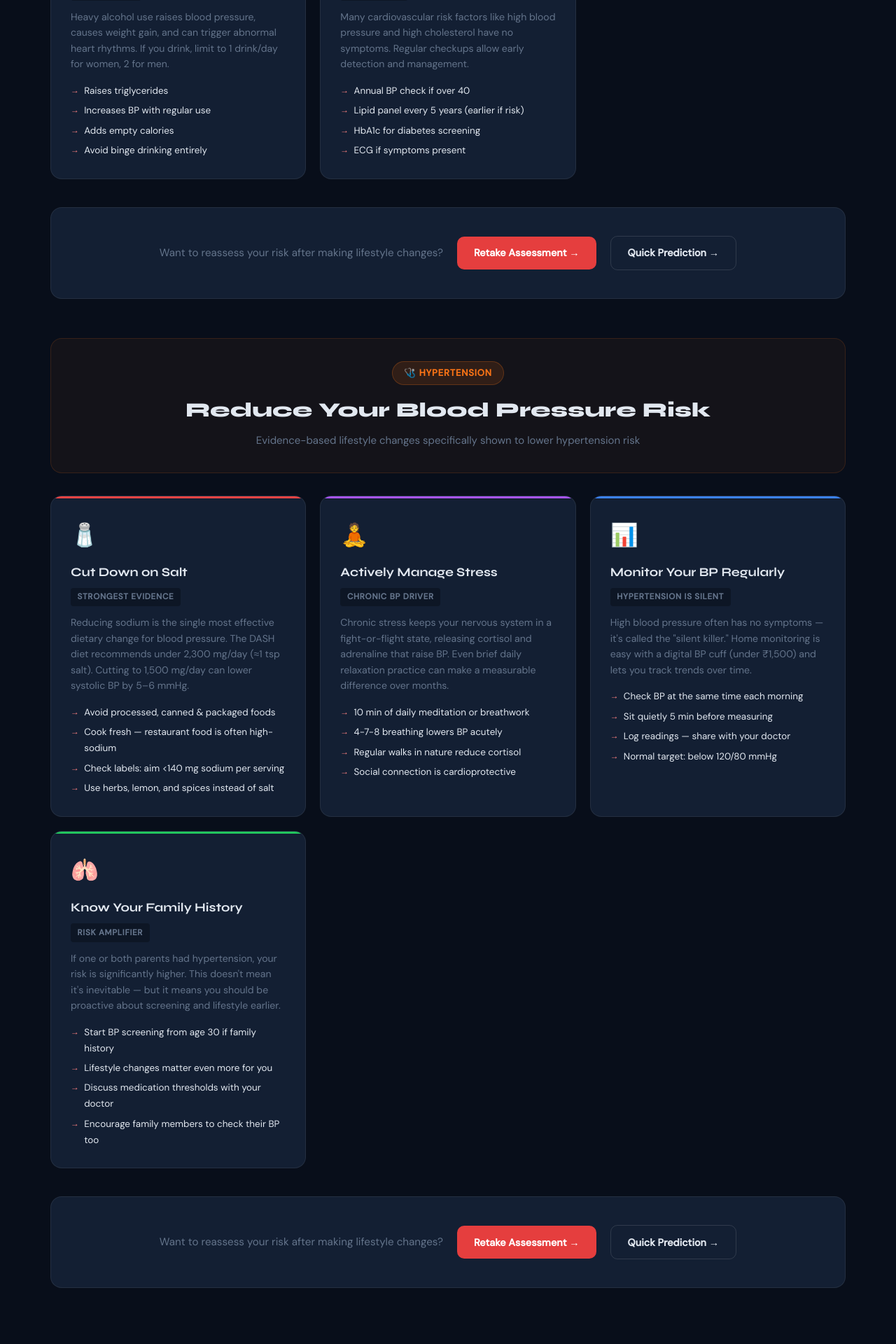
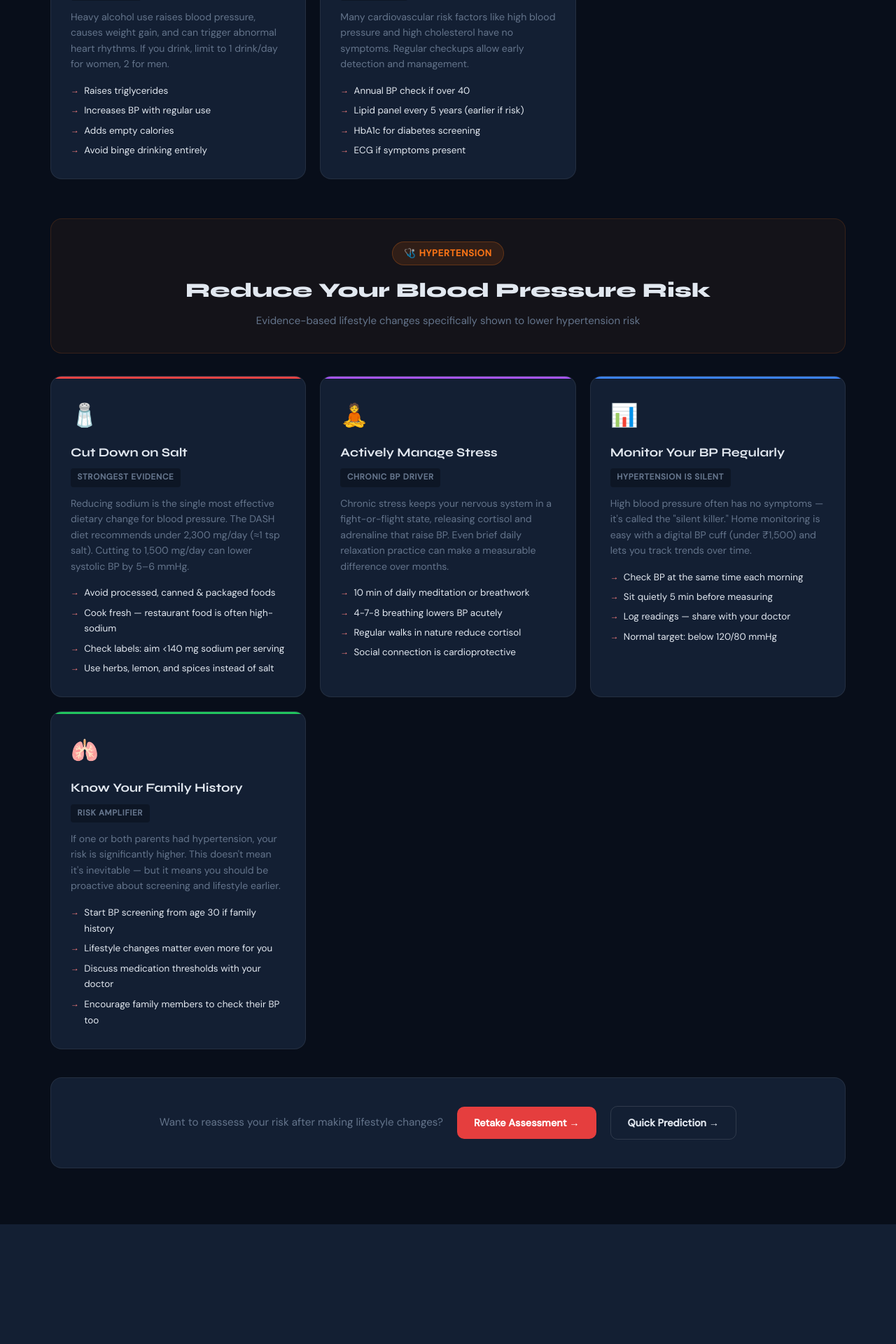
Before and after one commit to yakew7/Cardiovascular-disease-prediction, a Flask app: page /reduce in a window 1280 px wide. Shown: the part 1469-3389 px from the top of the page at 70% size. After the commit the page ends 3218 px from the top, so only its background shows below. Run offline with Flask 3, Linux system fonts and the light colour scheme.

Commit message:
Fixed the Reduce page

```diff
--- a/templates/Reduce.html
+++ b/templates/Reduce.html
@@ -142,12 +142,6 @@
       </div>
     </div>
 
-    <div class="reduce-cta-bar" style="margin-bottom:2rem">
-      <p>Want to reassess your risk after making lifestyle changes?</p>
-      <a href="/risk" class="cta-btn">Retake Assessment →</a>
-      <a href="/" class="cta-btn outline">Quick Prediction →</a>
-    </div>
-
     <!-- Hypertension Section -->
     <div class="hyper-reduce-header">
       <div class="hyper-reduce-badge">🩺 Hypertension</div>
```
